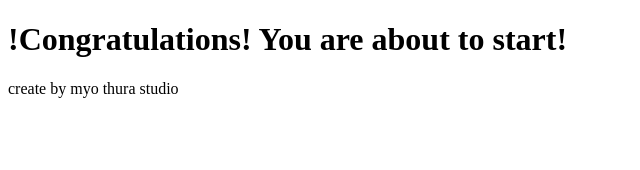
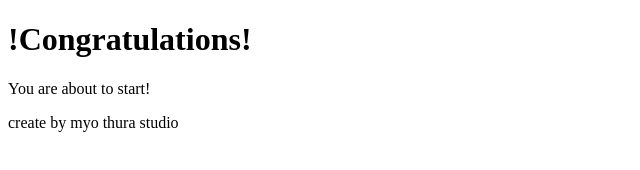
Before and after one commit to MyoThurachannel/FRP, a plain HTML site: page index.html in a window 1280 px wide. Shown: the whole page, without its empty margins (0-640 px from the left). Drawn offline with Linux system fonts and the light colour scheme.

Commit message:
Update index.html

```diff
--- a/index.html
+++ b/index.html
@@ -3,8 +3,8 @@
 <title>Page Title</title>
 <body>
 
-<h1>!Congratulations!
-  You are about to start!</h1>
+<h1>!Congratulations!</h1>
+  <hl>You are about to start!</hl>
 <p>create by myo thura studio</p>
 
 </body>
```
